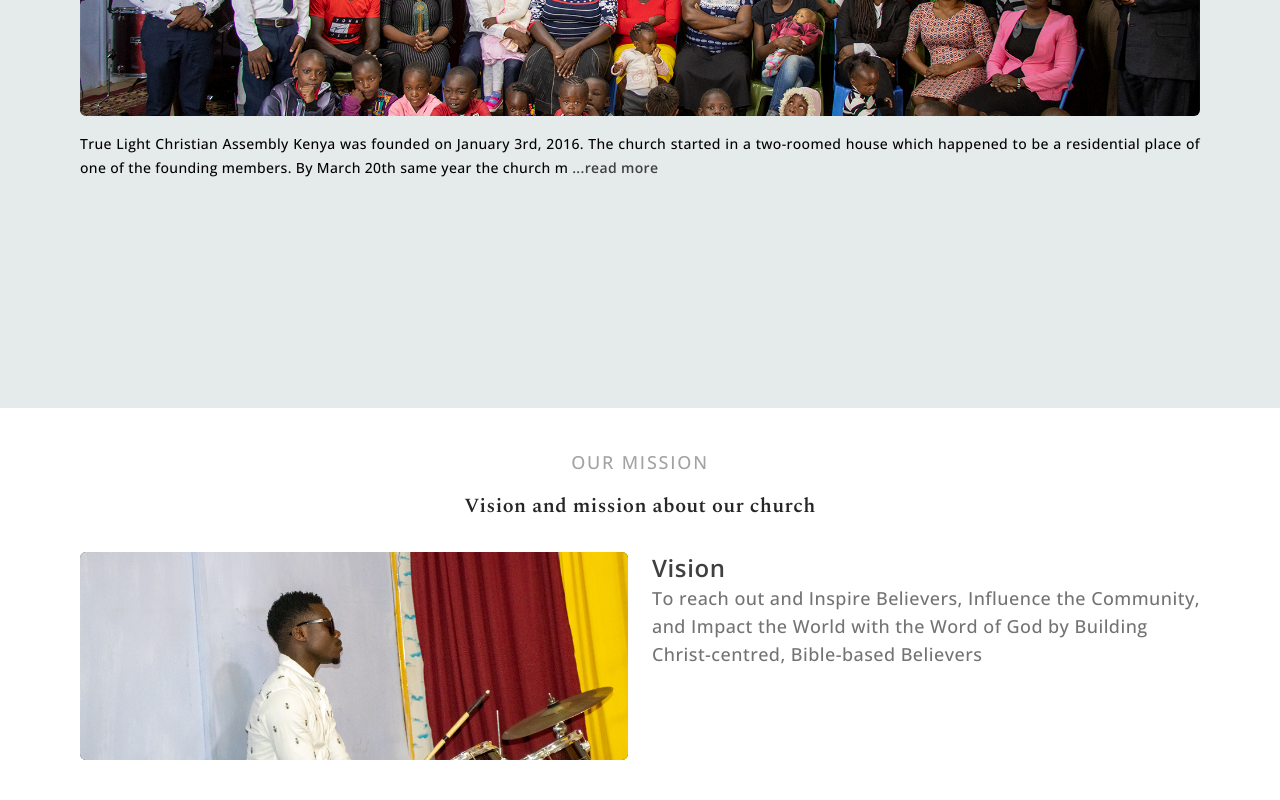
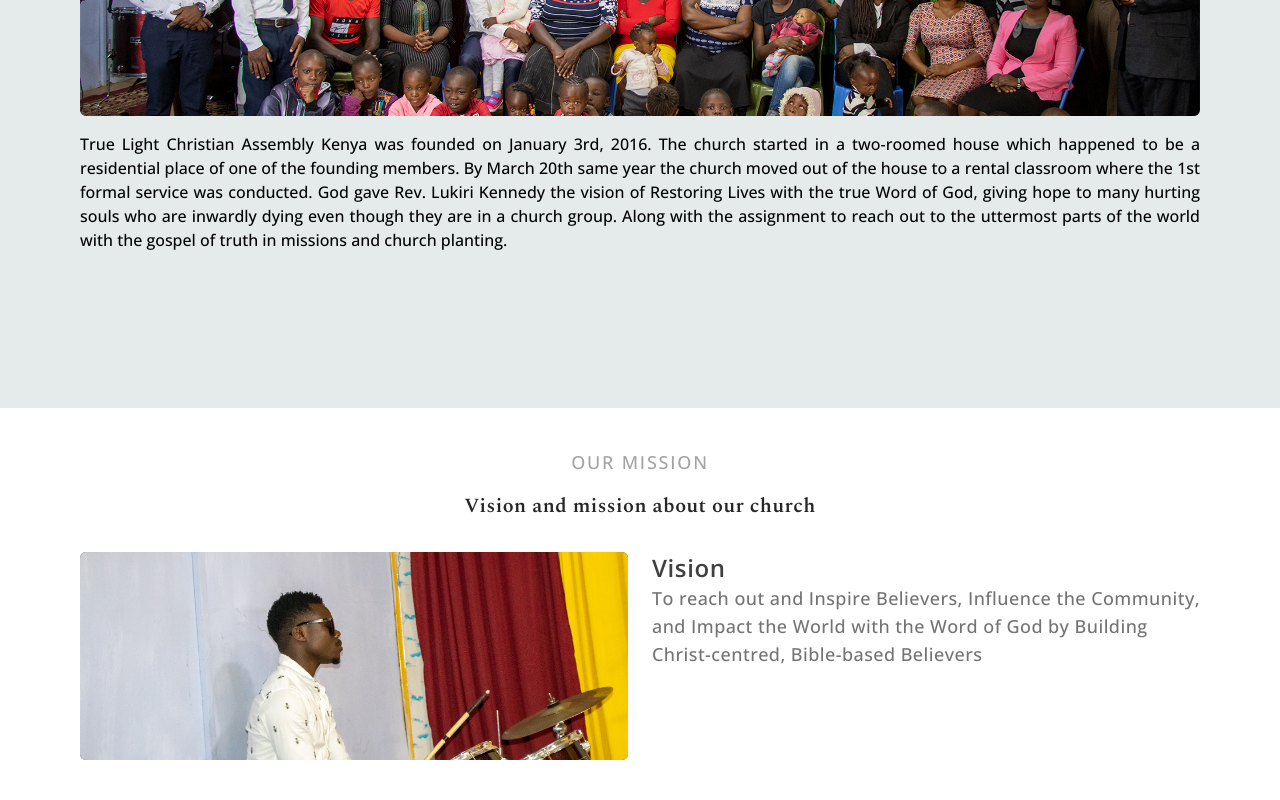
Before and after one commit to Ebenezr/tlcak, a Next.js app: page / in a window 1280 px wide. Shown: the part 1240-2040 px from the top of the page. Built offline with nearby package versions, Linux system fonts and the light colour scheme.

Commit message:
add screen breaks on read more component

```diff
--- a/components/Navigation.tsx
+++ b/components/Navigation.tsx
@@ -1,9 +1,5 @@
 import React, { useEffect, useState } from "react";
-import { MdOutlineMenu } from "react-icons/md";
 import { Link } from "react-scroll";
-import { Navbar, Nav } from "rsuite";
-import HomeIcon from "@rsuite/icons/legacy/Home";
-import CogIcon from "@rsuite/icons/legacy/Cog";
 
 const Navigation = () => {
   const [isOpen, setIsOpen] = useState(true);
@@ -24,7 +20,7 @@ const Navigation = () => {
   };
   return (
     <>
-      <nav className="relative fixed top-0 w-full bg-white h-12 border-b-[0.5pt] border-primary-200 flex items-center  px-8 justify-between md:justify-between lg:justify-around  z-30 shadow-md">
+      <nav className="relative sticky top-0 w-full bg-white h-12 border-b-[0.5pt] border-primary-200 flex items-center  px-8 justify-between md:justify-between lg:justify-around  z-30 shadow-md">
         {/* logo */}
         <div>
           <h2 className="font-sans text-primary-300 text-lg font-extrabold tracking-wide ">
--- a/components/Readmore.jsx
+++ b/components/Readmore.jsx
@@ -1,14 +1,31 @@
-import React, { useState } from "react";
+import React, { useEffect, useState } from "react";
 export const ReadMore = ({ children }) => {
   const text = children;
   const [isReadMore, setIsReadMore] = useState(true);
+  const [isMobile, setIsMobile] = useState(false);
+  const [isDesktop, setIsDesktop] = useState(false);
+
+  useEffect(() => {
+    setIsMobile(/iPhone|Android|iPad/i.test(navigator.userAgent));
+    setIsDesktop(/Windows|Mac|Linux/i.test(navigator.userAgent));
+  }, []);
   const toggleReadMore = () => {
     setIsReadMore(!isReadMore);
   };
   return (
     <>
-      <p className="hidden   leading-6 text-justify ">{text}</p>
-      <p className="text-sm tracking-wide leading-6 text-justify ">
+      <p
+        className={`leading-6 text-justify ${
+          isMobile ? "hidden" : isDesktop ? "block" : "hidden"
+        }`}
+      >
+        {text}
+      </p>
+      <p
+        className={`text-sm tracking-wide leading-6 text-justify ${
+          isDesktop ? "hidden" : ""
+        }`}
+      >
         {isReadMore ? text.slice(0, 220) : text}
         <span
           onClick={toggleReadMore}
--- a/package.json
+++ b/package.json
@@ -18,11 +18,9 @@
     "@types/react-dom": "18.0.8",
     "eslint": "8.27.0",
     "eslint-config-next": "13.0.3",
-    "hero-slider": "^3.1.0",
     "next": "13.0.3",
     "next-images": "^1.8.4",
     "react": "^18.2.0",
-    "react-device-detect": "^2.2.2",
     "react-dom": "^18.2.0",
     "react-icons": "^4.6.0",
     "react-responsive-carousel": "^3.2.23",
@@ -30,7 +28,6 @@
     "react-scroll-up-button": "^1.6.4",
     "react-social-icons": "^5.15.0",
     "react-tinder-card": "^1.6.2",
-    "rsuite": "^5.23.0",
     "typescript": "4.8.4"
   },
   "devDependencies": {
```
